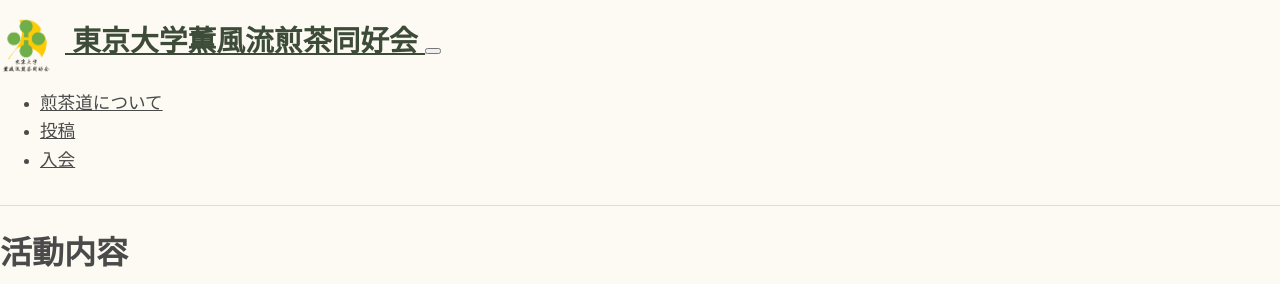
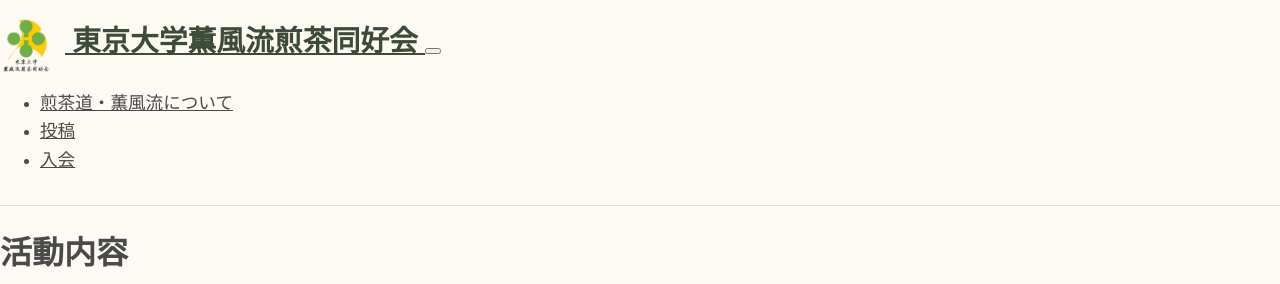
Before and after one commit to citrusml/sencha_ut, a Jekyll site: the page built from activities.md, in a window 1280 px wide. Shown: the top 284 px of the page. Built offline with Jekyll 4.4.1, drawn with Linux system fonts in a browser that asks for light colours; some web fonts are replaced; comment, search, counter and statistics services are not loaded.

Commit message:
煎茶道について修正

```diff
--- a/_layouts/default.html
+++ b/_layouts/default.html
@@ -29,7 +29,7 @@
       <div class="collapse navbar-collapse" id="navbarNav">
         <ul class="navbar-nav ms-auto mb-2 mb-lg-0">
           <li class="nav-item">
-            <a class="nav-link" href="{{ '/about' | relative_url }}">煎茶道について</a>
+            <a class="nav-link" href="{{ '/about' | relative_url }}">煎茶道・薫風流について</a>
           </li>
           <li class="nav-item">
             <a class="nav-link" href="{{ '/gallary' | relative_url }}">投稿</a>
```
